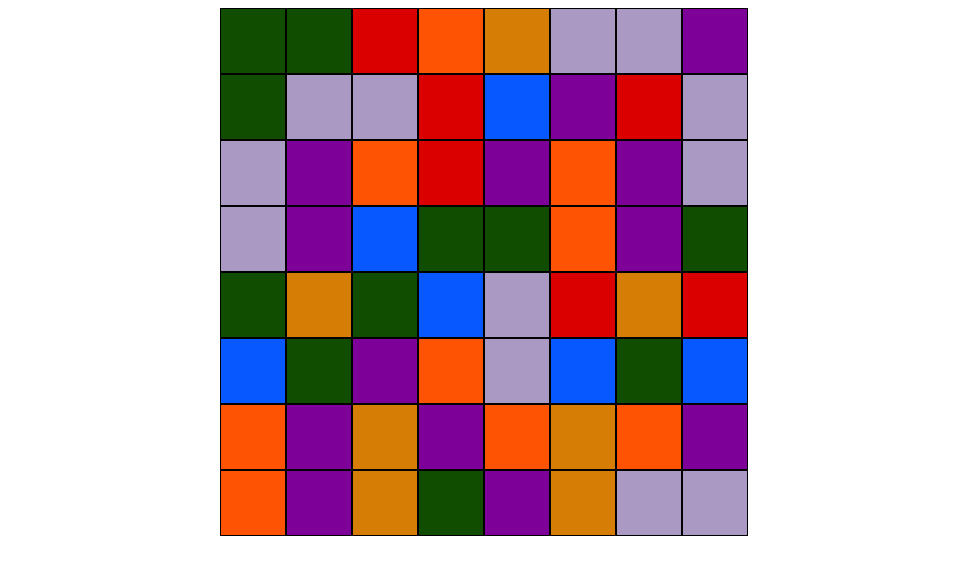
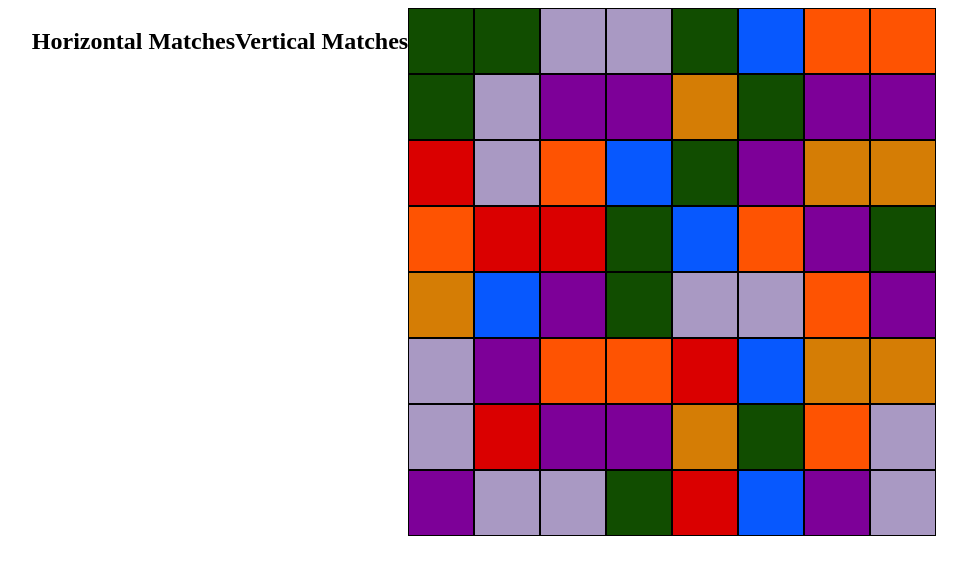
Before and after one commit to CrisM05/Bejingled, a React (Vite) app in the folder frontend/: page / in a window 1280 px wide. Shown: the top 574 px of the page, without its empty margins (156-1123 px from the left). Built offline with nearby package versions, Linux system fonts and the light colour scheme.

Commit message:
can check for matches

```diff
--- a/frontend/src/components/Board.jsx
+++ b/frontend/src/components/Board.jsx
@@ -1,29 +1,40 @@
 import React, { useEffect, useState } from "react";
 import Jewel from "./Jewel";
 import "../styles/Board.scss";
-import { flattenBoard, generateRandomBoard } from "../utils";
+import { findHorizontalCombos, findVerticalCombos, flattenBoard, generateRandomBoard } from "../utils";
 
 const Board = ({ length, height }) => {
-  const [board, setBoard] = useState(generateRandomBoard(Array(height).fill(Array(length))));
+  const [board, setBoard] = useState(
+    generateRandomBoard(Array(height).fill(Array(length)))
+  );
+  const [hCombos, setHCombos] = useState([]);
+  const [vCombos, setVCombos] = useState([]);
   const [chosen, setChosen] = useState(null);
   const [chosenColor, setChosenColor] = useState(null);
   const letters = ["A", "B", "C", "D", "E", "F", "G", "H"];
   useEffect(() => {
     setBoard(generateRandomBoard(board));
     // console.log(board);
-  },[])
+  }, []);
 
-  // useEffect(() => {
-  //   setBoard(generateRandomBoard(board));
-  // }, [length, height]);
+  useEffect(() => {
+    setHCombos(findHorizontalCombos(board));
+    setVCombos(findVerticalCombos(board));
+  },[board])
+
   return (
+    <>
+      <h2>Horizontal Matches {hCombos.map(el => <p key={el}> {el}</p>)}</h2>
+      <h2>Vertical Matches {vCombos?.map(el => <p key={el}>{el}</p>)}</h2>
       <div className="board">
-      {flattenBoard(board).map((el, i) => (
+        {board.map((row, idx) => (
+          <span className="row" id={`row${idx}`}>
+            {row.map((el, i) => (
               <Jewel
                 key={i}
                 chosen={chosen}
                 setChosen={setChosen}
-          coord={`${Math.ceil((i + 1) / 8)}${letters[i % 8]}`}
+                coord={`${idx + 1}${letters[i]}`}
                 color={el}
                 chosenColor={chosenColor}
                 setChosenColor={setChosenColor}
@@ -31,7 +42,10 @@ const Board = ({ length, height }) => {
                 setBoard={setBoard}
               />
             ))}
+          </span>
+        ))}
       </div>
+    </>
   );
 };
 
--- a/frontend/src/styles/Board.scss
+++ b/frontend/src/styles/Board.scss
@@ -14,6 +14,7 @@
   display: flex;
   height: auto;
   margin: auto;
+  flex-direction: column;
 }
 #board-wrapper {
   display: flex;
@@ -26,8 +27,8 @@
   margin: 0;
   padding: 0;
   display: grid;
+  grid-template-rows: repeat(8, 1fr);
   grid-template-columns: repeat(8, 1fr);
-  grid-template-rows: repeat(8, 1fr);
   flex-direction: column;
   width: fit-content;
 }
--- a/frontend/src/utils.js
+++ b/frontend/src/utils.js
@@ -79,6 +79,59 @@ export const areNextToEachOther = (coord1, coord2) => {
 };
 
 export const getCoordsFromString = (str) => {
-  const [num,letter] = str.split('');
+  const [num, letter] = str.split("");
   return [+num - 1, letter.charCodeAt(0) % 65];
-}
+};
+
+export const findHorizontalCombos = (board) => {
+  console.log("Checking for vertical matches.");
+  let output = [];
+  for (let j = 0; j < board[0].length; j++) {
+    let count = 1;
+    let start = 0;
+    for (let i = 1; i < board.length; i++) {
+      if (board[i][j] === board[i - 1][j]) {
+        count++;
+        if (count >= 3) {
+          if (i === board.length - 1) {
+            output.push([start, j]);
+          }
+        }
+      } else {
+        if (count >= 3) {
+          output.push([start, j]);
+        }
+        count = 1;
+        start = i;
+      }
+    }
+  }
+  return output;
+};
+
+
+export const findVerticalCombos = (board) => {
+  console.log("Checking for horizontal matches.");
+  let output = [];
+  for (let i = 0; i < board.length; i++) {
+    let count = 1;
+    let start = 0;
+    for (let j = 1; j < board[i].length; j++) {
+      if (board[i][j] === board[i][j - 1]) {
+        count++;
+        if (count >= 3) {
+          if (j === board[i].length - 1) {
+            output.push([i, start]);
+          }
+        }
+      } else {
+        if (count >= 3) {
+          output.push([i, start]);
+        }
+        count = 1;
+        start = j;
+      }
+    }
+  }
+  return output;
+};
```
Lines whose indentation alone changed are shown as unchanged.
